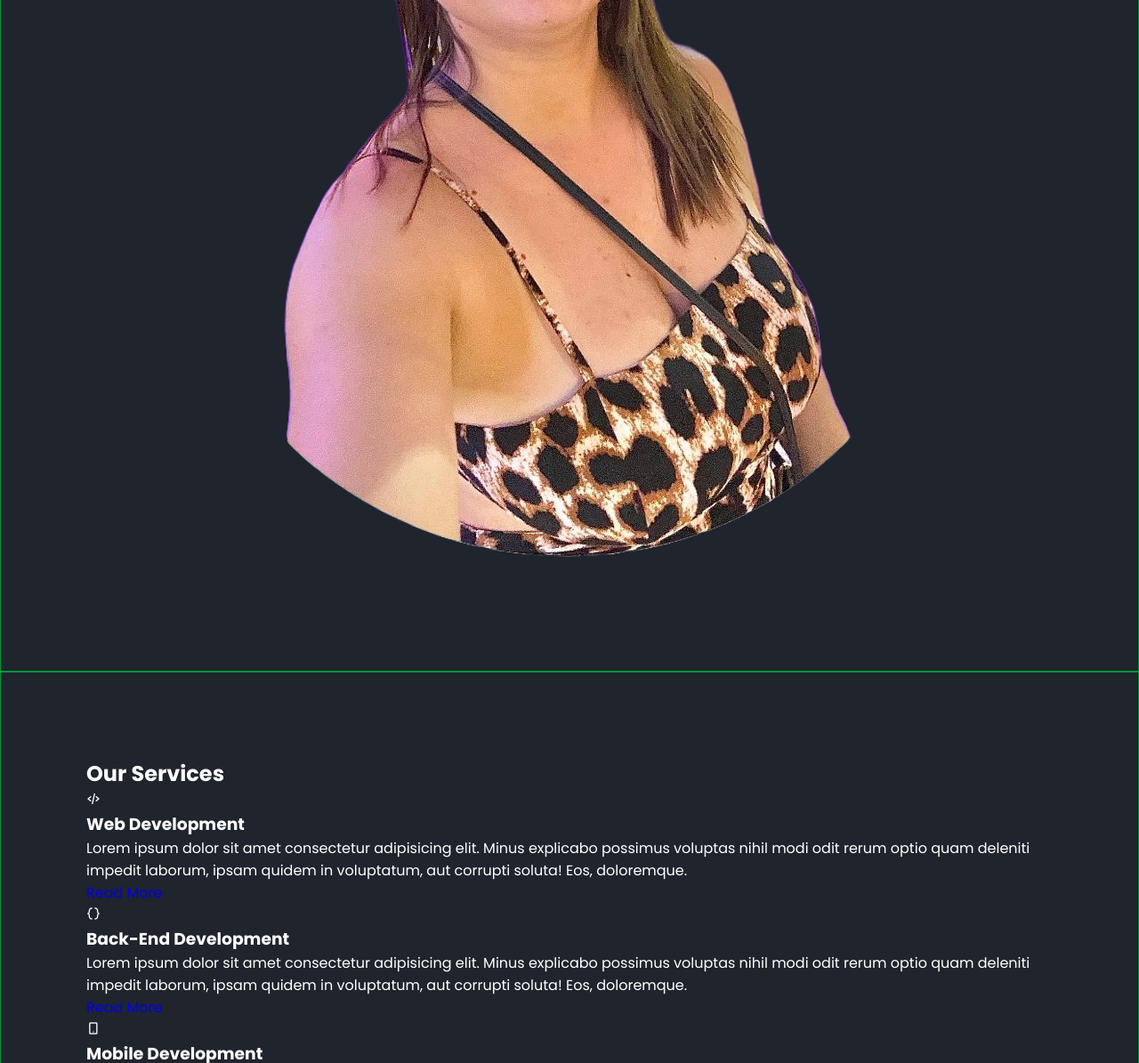
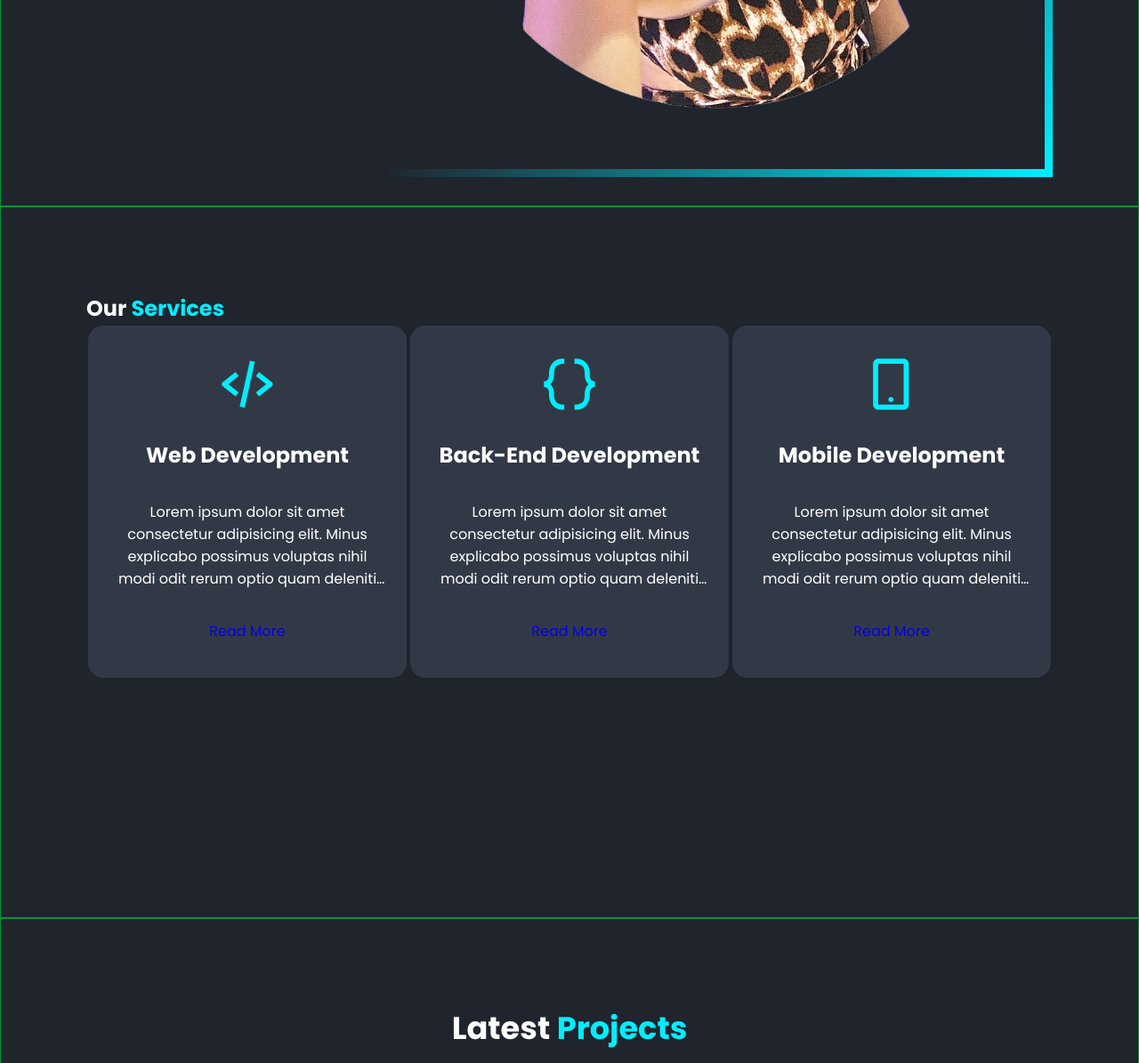
Before and after one commit to EndyMicaelle/portfolio-web, a plain HTML site: page index.html in a window 1280 px wide. Shown: the part 655-1850 px from the top of the page at 89% size. Drawn offline with nearby package versions, Linux system fonts and the light colour scheme.

Commit message:
estilizacao das imagens, fontes, cores, bordas do servicos, espacamento das bordas e linhas.

```diff
--- a/index.html
+++ b/index.html
@@ -18,9 +18,9 @@
 
         <div class="nav">
             <a href="#home">Home</a>
-            <a href="#service">Service</a>
+            <a href="#service">Services</a>
             <a href="#portfolio">Portfolio</a>
-            <a href="#contato">Contato</a>
+            <a href="#contact">Contato</a>
             <a href="#about">About</a>
         </div>
     </header>
@@ -108,7 +108,7 @@
     <!--portfolio section-->
 
     <section class="portfolio" id="portfolio">
-        <h2>Latest<span>Projects</span></h2>
+        <h2>Latest <span>Projects</span></h2>
 
         <div class="portfolio-container">
             <div class="portfolio-box"><!--inicio card 1-->
--- a/style.css
+++ b/style.css
@@ -77,3 +77,111 @@ section {
 
     border: solid 1px var(--color-02);
 }
+
+span {
+    color: var(--main-color);
+}
+
+.home, .about { /* home e about terem as mesmas config. */
+    display: flex;
+    flex-direction: row; /* Alinha os elementos lado a lado */
+    justify-content: space-evenly; /* Ajustar o conteudo - distribui cada bloco de uma forma igual */
+    align-items: center;
+}
+
+.home-img {
+    border-right: solid 0.6rem; /* Borda a direita */
+    border-bottom: solid 0.6rem; /* Borda de baixo */
+    border-image: linear-gradient(135deg, transparent 50%,var(--main-color)) 1;
+}
+
+.about-img {
+    border-left: solid 0.6rem; /* Borda a direita */
+    border-bottom: solid 0.6rem; /* Borda de baixo */
+    border-image: linear-gradient(225deg, transparent 50%,var(--main-color)) 1;
+}
+
+.home-img img, .about-img img { /* Alterar img dentro das classes */
+    width: 100%;
+}
+
+.about { /* Cor de fundo do about */
+    background-color: var(--bg-color-02);
+}
+
+.home-content, .about-content {
+    width: 45%; /* Aumenta o tamanho */
+}
+
+.home-content h1, .about-content h1 { /* Aumentar tamanho dos h1 */
+    font-weight: 700;
+    line-height: 1.3; /* Altura da linha */
+
+    font-size: 2.7rem; /* TESTE */
+}
+
+.home-content h3, .about-content h3 { /* Aumentar tamanho dos h3 */
+    font-weight: 700;
+    font-size: 1.6rem;
+}
+
+.home-content p, .about-content p { /* Todos os paragrafos dentro do home-cont e about-cont vão ter essas confg */
+    margin-top: 1.2rem; /* Margem de cima */
+    text-align: justify;
+}
+
+.services h2,
+.portfolio h2,
+.contact h2 {
+    font-size: 2.2rem;
+    margin-bottom: 1rem;
+    text-align: center;
+}
+
+.services-container { /* Colocou elementos em linhas e lado a lado */
+    display: flex;
+    flex-direction: row;
+    justify-content: space-evenly;
+}
+
+.services-box {
+    display: flex;
+    flex-direction: column;
+    justify-content: space-between; /* Vai colocar o mx q der pra cima o icone */
+    min-height: 25rem; /* Ter o mesmo tamanho min */
+    margin-bottom: 1.5rem; /* Pra afastar um elemnto do outro */
+}
+
+.services-container .services-box { /* Inserir bordas nos elemntos */
+    padding: 2rem 1rem 2.5rem;
+    border-radius: 1.2rem;
+    text-align: center;
+    border: solid 0.15rem var(--bg-color-01);
+    background-color: var(--bg-color-02);
+    transition: 0.5s ease; /* Vem e volta de forma suave */
+}
+
+.services-container .services-box:hover {
+    border-color: var(--main-color); /* Qdo passa o cursor fica na cor */
+    transform: scale(1.0); /* aumenta suavemente */
+}
+
+.services-box i {
+    font-size: 4.3rem;
+    color: var(--main-color); /* Cores dos icones */
+}
+
+.services-box h3 {
+    font-size: 1.5rem; /* Tamanho dos h3 */
+}
+
+.services-box p {
+    margin: 0.5rem;
+    letter-spacing: 0.1; /* Espaçamento entre as letras */
+    /* N lines ... */
+    display: -webkit-box;
+    -webkit-line-clamp: 4; /* Ficar com 4 linhas */
+    -webkit-box-orient: vertical; /* Horientação dele */
+    overflow: hidden; /* Tudo que sobrou dos trs ponitnhos ele esconde */
+    text-overflow: ellipsis;
+}
```
